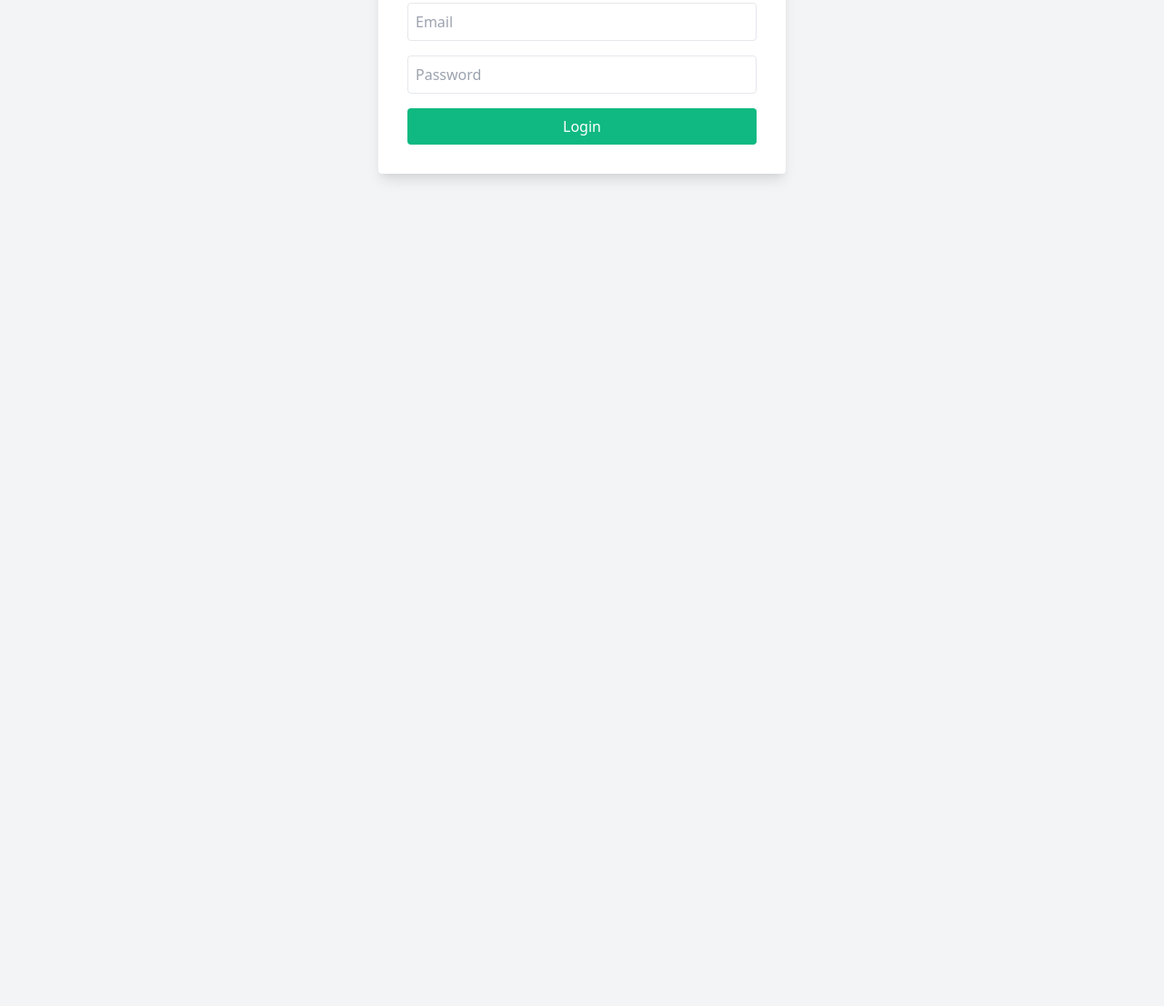
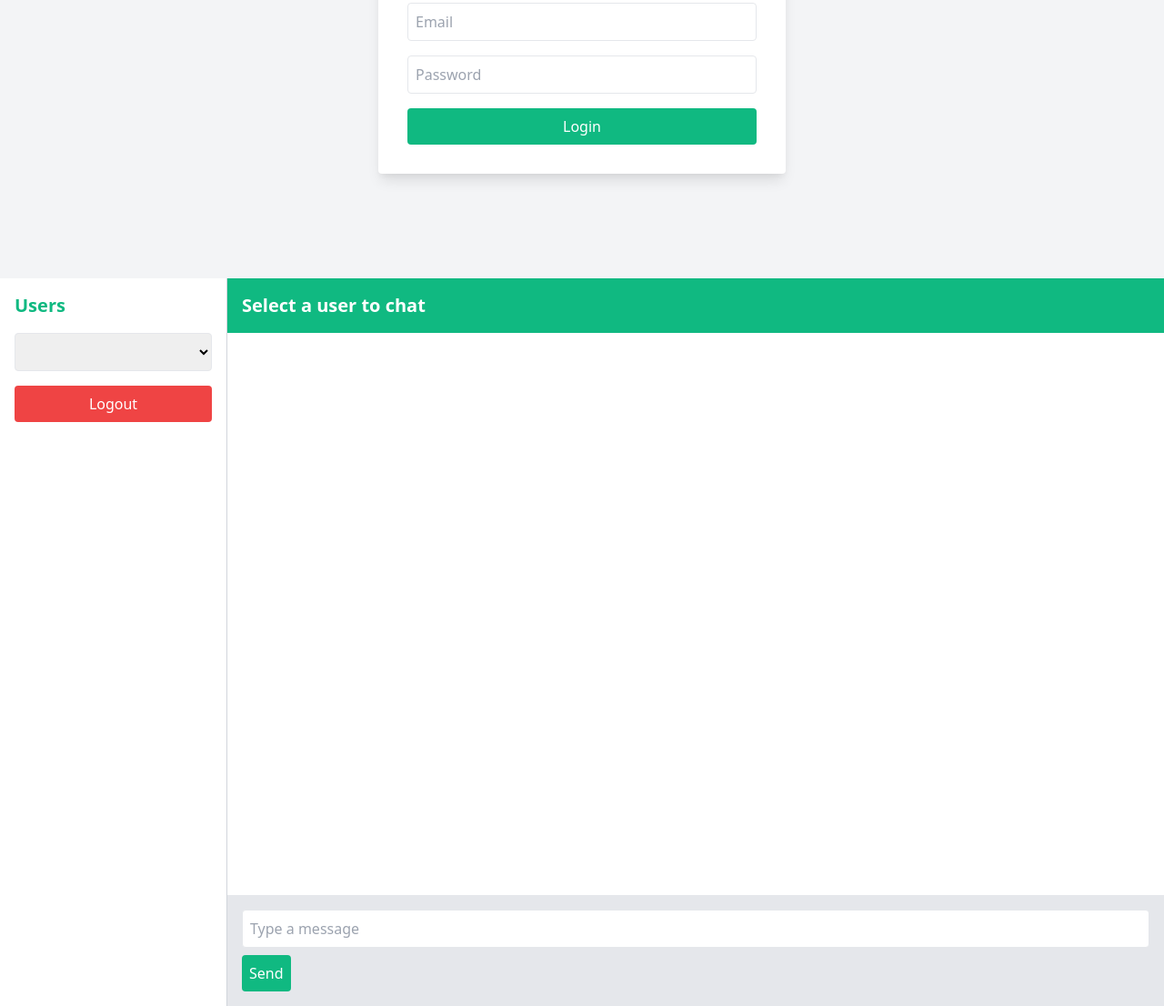
Before and after one commit to sherinsk/chat2, a website: page public/index.html in a window 1280 px wide. Shown: the part 494-1600 px from the top of the page at 91% size. Before the commit the page ends 800 px from the top, so only its background shows below. Drawn offline with nearby package versions, Linux system fonts and the light colour scheme; no server answers.

Commit message:
Update index.html

```diff
--- a/public/index.html
+++ b/public/index.html
@@ -5,8 +5,14 @@
   <meta name="viewport" content="width=device-width, initial-scale=1.0">
   <title>Chat App</title>
   <link href="https://cdn.jsdelivr.net/npm/tailwindcss@2.2.19/dist/tailwind.min.css" rel="stylesheet">
+  <style>
+    #chat { display: flex; }
+    #userList { width: 250px; }
+    #chatArea { flex-grow: 1; }
+  </style>
 </head>
 <body class="bg-gray-100">
+  <!-- Authentication Section -->
   <div id="auth" class="flex items-center justify-center min-h-screen bg-gray-100">
     <div class="w-full max-w-md p-8 bg-white rounded shadow-lg">
       <h2 class="mb-6 text-2xl font-bold text-center text-green-500">Register</h2>
@@ -22,22 +28,27 @@
     </div>
   </div>
 
-  <div id="receiverDiv" class="hidden">
-    <div class="flex items-center justify-between p-4 bg-green-500 text-white">
-      <select id="receiverSelect" class="p-2 text-black rounded"></select>
-      <button id="logoutButton" class="text-white bg-red-500 rounded px-4 py-2">Logout</button>
+  <!-- Chat Section -->
+  <div id="chat" class="hidden flex h-screen bg-gray-200">
+    <!-- User List Sidebar -->
+    <div id="userList" class="bg-white border-r border-gray-300 p-4">
+      <h2 class="text-xl font-bold text-green-500 mb-4">Users</h2>
+      <select id="receiverSelect" class="w-full p-2 border rounded text-black">
+        <!-- User options will be populated dynamically -->
+      </select>
+      <button id="logoutButton" class="mt-4 w-full p-2 text-white bg-red-500 rounded">Logout</button>
     </div>
-  </div>
 
-  <div id="chat" class="hidden h-screen bg-white flex flex-col">
-    <div class="p-4 bg-green-500 text-white flex justify-between items-center">
-      <h2 class="text-xl font-bold">Chat</h2>
-      <button id="logoutButton" class="text-white bg-red-500 rounded px-4 py-2">Logout</button>
-    </div>
-    <div id="messages" class="flex-grow p-4 overflow-y-auto"></div>
-    <div class="flex p-4 bg-gray-200">
-      <input id="messageInput" type="text" placeholder="Type a message" class="flex-grow p-2 border rounded">
-      <button id="sendButton" class="ml-2 p-2 text-white bg-green-500 rounded">Send</button>
+    <!-- Chat Area -->
+    <div id="chatArea" class="flex flex-col flex-grow">
+      <div class="p-4 bg-green-500 text-white flex justify-between items-center">
+        <h2 id="chatHeader" class="text-xl font-bold">Select a user to chat</h2>
+      </div>
+      <div id="messages" class="flex-grow p-4 overflow-y-auto bg-white"></div>
+      <div class="p-4 bg-gray-200">
+        <input id="messageInput" type="text" placeholder="Type a message" class="w-full p-2 border rounded">
+        <button id="sendButton" class="mt-2 p-2 text-white bg-green-500 rounded">Send</button>
+      </div>
     </div>
   </div>
 
@@ -112,7 +123,6 @@
 
     function initializeUser() {
       document.getElementById('auth').classList.add('hidden');
-      document.getElementById('receiverDiv').classList.remove('hidden');
       document.getElementById('chat').classList.remove('hidden');
       const receiverSelect = document.getElementById('receiverSelect');
       receiverSelect.innerHTML = ''; // Clear existing options
@@ -137,6 +147,7 @@
         if (receiverSelect.options.length > 0) {
           receiverSelect.selectedIndex = 0;
           const firstReceiverId = receiverSelect.value;
+          document.getElementById('chatHeader').textContent = `Chat with ${users[firstReceiverId]}`;
           socket.emit('joinRoom', { token, receiverId: firstReceiverId });
           fetchMessages(userId, firstReceiverId);
         }
```
